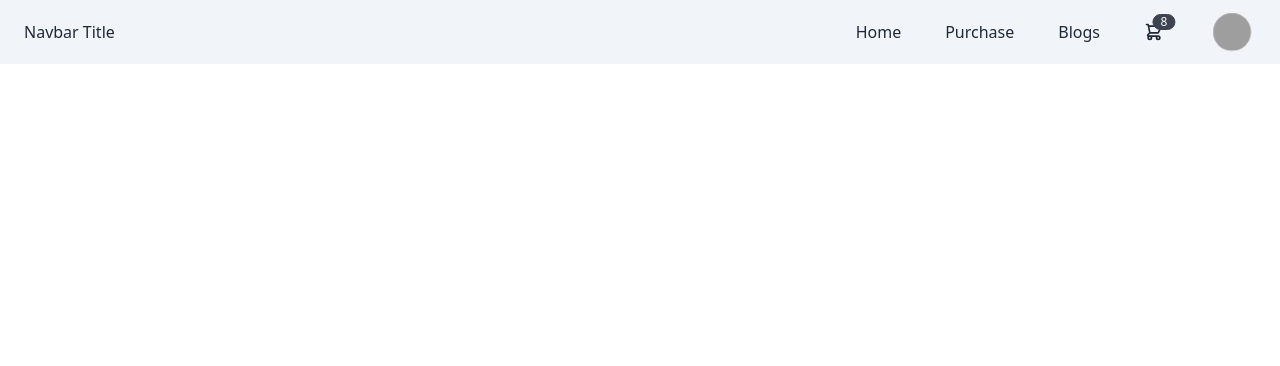
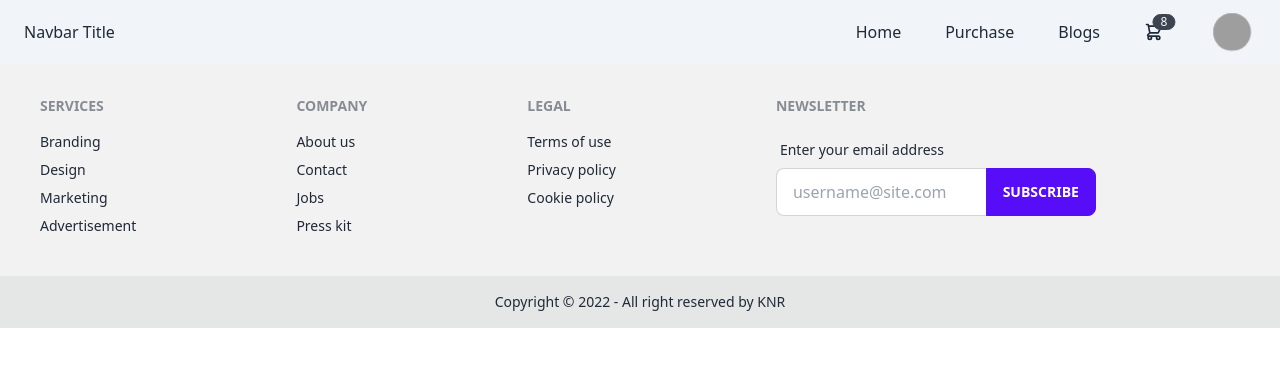
Before and after one commit to knrbokhari/manufacturer-website-client-V2, a React (Create React App) app: page /dashboard in a window 1280 px wide. Shown: the top 366 px of the page. Built offline with nearby package versions, Linux system fonts and the light colour scheme; grey boxes are pictures that could not be loaded.

Commit message:
Reviews & Footer added

```diff
--- a/src/App.js
+++ b/src/App.js
@@ -1,6 +1,7 @@
 import { Route, Routes } from "react-router-dom";
 import "./App.css";
 import Navbar from "./components/Navber/Navbar";
+import Footer from "./components/Shared/Footer";
 import { publicRoute } from "./routes/publicRoutes";
 
 function App() {
@@ -14,6 +15,7 @@ function App() {
           ))}
         </Routes>
       }
+      <Footer />
     </Navbar>
     // </div>
   );
--- /dev/null
+++ b/src/components/Home/Reviews.js
@@ -0,0 +1,48 @@
+import React from 'react';
+
+const Reviews = () => {
+    return (
+        <div className='container mx-auto'>
+            <h2 className='text-center text-5xl'>Reviews</h2>
+            <div class="carousel carousel-center w-full p-4 space-x-4 rounded-box">
+                <div class="carousel-item border w-11/12  rounded-lg">
+                    <div class="card w-full bg-base-100 shadow-xl">
+                        <div class="card-body gap-5 flex flex-row items-center">
+                            <div className="max-w-fit">
+                                <div class="avatar">
+                                    <div class="w-20 rounded-full">
+                                        <img src="https://api.lorem.space/image/face?hash=53273" alt='' />
+                                    </div>
+                                </div>
+                            </div>
+                            <div className="">
+                                <h2 class="card-title">email</h2>
+                                <p>If a dog chews shoes whose shoes does he choose?</p>
+                            </div>
+                        </div>
+                    </div>
+                </div>
+                <div class="carousel-item border w-11/12  rounded-lg">
+                    <div class="card w-full bg-base-100 shadow-xl">
+                        <div class="card-body flex flex-row items-center">
+                            <div className="max-w-fit">
+                                <div class="avatar">
+                                    <div class="w-20 rounded-full">
+                                        <img src="https://api.lorem.space/image/face?hash=53273" alt='' />
+                                    </div>
+                                </div>
+                            </div>
+                            <div className="">
+                                <h2 class="card-title">email</h2>
+                                <p>If a dog chews shoes whose shoes does he choose?</p>
+                            </div>
+                        </div>
+                    </div>
+                </div>
+
+            </div>
+        </div>
+    );
+};
+
+export default Reviews;
--- /dev/null
+++ b/src/components/Shared/Footer.js
@@ -0,0 +1,48 @@
+import React from 'react';
+import { Link } from 'react-router-dom';
+
+const Footer = () => {
+    return (
+        <footer class="mt-14">
+            <div className="footer p-10  bg-base-200 text-base-content">
+                <div>
+                    <span class="footer-title">Services</span>
+                    <Link to='' class="link link-hover">Branding</Link>
+                    <Link to='' class="link link-hover">Design</Link>
+                    <Link to='' class="link link-hover">Marketing</Link>
+                    <Link to='' class="link link-hover">Advertisement</Link>
+                </div>
+                <div>
+                    <span class="footer-title">Company</span>
+                    <Link to='' class="link link-hover">About us</Link>
+                    <Link to='' class="link link-hover">Contact</Link>
+                    <Link to='' class="link link-hover">Jobs</Link>
+                    <Link to='' class="link link-hover">Press kit</Link>
+                </div>
+                <div>
+                    <span class="footer-title">Legal</span>
+                    <Link to='' class="link link-hover">Terms of use</Link>
+                    <Link to='' class="link link-hover">Privacy policy</Link>
+                    <Link to='' class="link link-hover">Cookie policy</Link>
+                </div>
+                <div>
+                    <span class="footer-title">Newsletter</span>
+                    <div class="form-control w-80">
+                        <label class="label">
+                            <span class="label-text">Enter your email address</span>
+                        </label>
+                        <div class="relative">
+                            <input type="text" placeholder="username@site.com" class="input input-bordered w-full pr-16" />
+                            <button class="btn btn-primary absolute top-0 right-0 rounded-l-none">Subscribe</button>
+                        </div>
+                    </div>
+                </div>
+            </div>
+            <div className='footer footer-center p-4 bg-base-300 text-base-content'>
+                <p>Copyright © 2022 - All right reserved by KNR</p>
+            </div>
+        </footer>
+    );
+};
+
+export default Footer;
--- a/src/pages/Home.js
+++ b/src/pages/Home.js
@@ -1,6 +1,7 @@
 import React from "react";
 import Banner from "../components/Home/Banner";
 import BusinessSummary from "../components/Home/BusinessSummary";
+import Reviews from "../components/Home/Reviews";
 import useProducts from "../hooks/useProducts";
 
 const Home = () => {
@@ -30,6 +31,7 @@ const Home = () => {
         </div>
       </div>
       <BusinessSummary />
+      <Reviews />
     </div>
   );
 };
```
